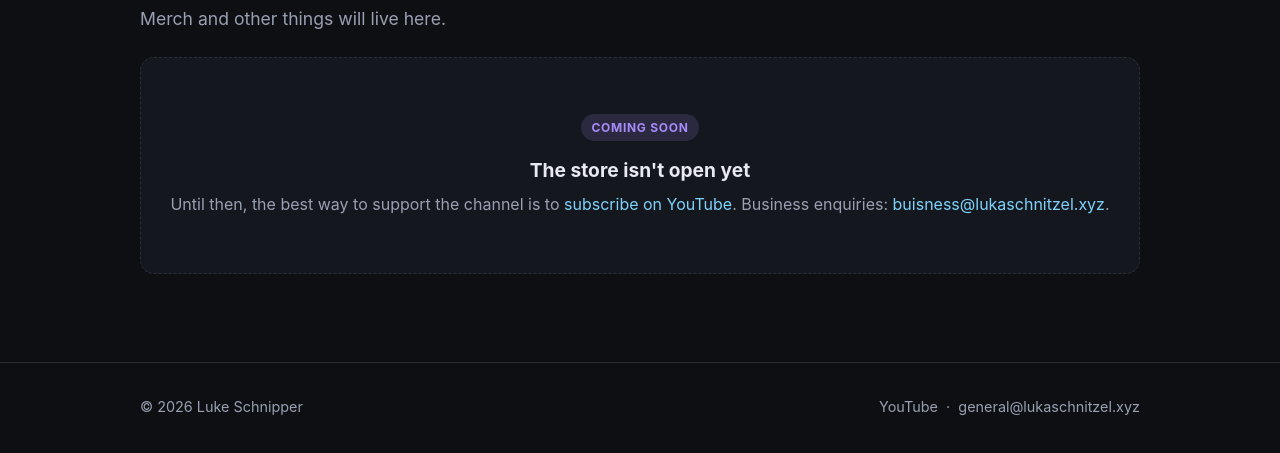
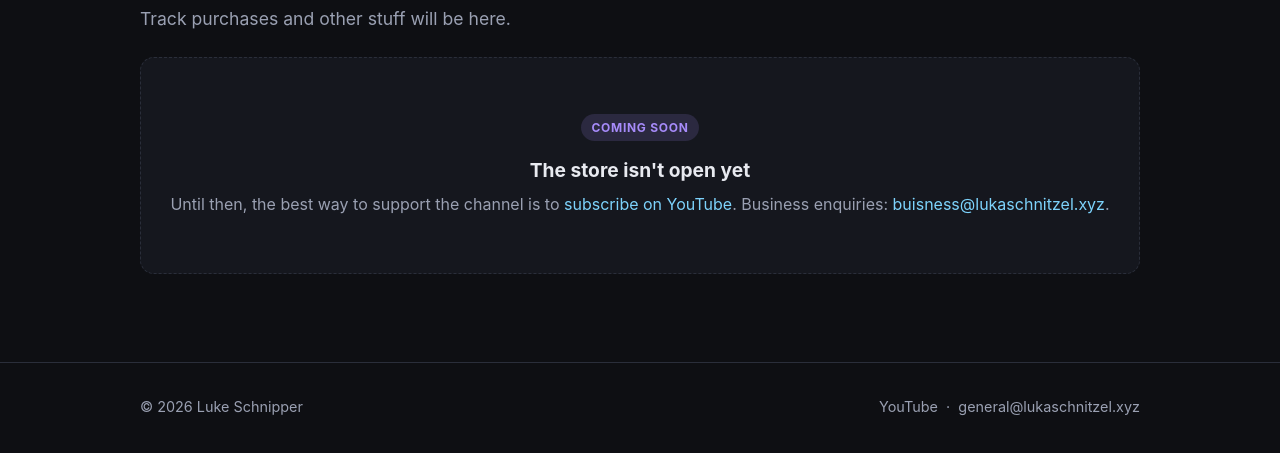
Before and after one commit to Lukeyturtle/lukeschnipper.xyz, a plain HTML site: page store.html in a window 1280 px wide. Shown: the part 199-652 px from the top of the page. Drawn offline with Linux system fonts and the light colour scheme.

Commit message:
Update store description in store.html

```diff
--- a/store.html
+++ b/store.html
@@ -34,7 +34,7 @@
 <section class="page-head">
   <div class="wrap">
     <h1>Store</h1>
-    <p>Merch and other things will live here.</p>
+    <p>Track purchases and other stuff will be here.</p>
   </div>
 </section>
 
```
